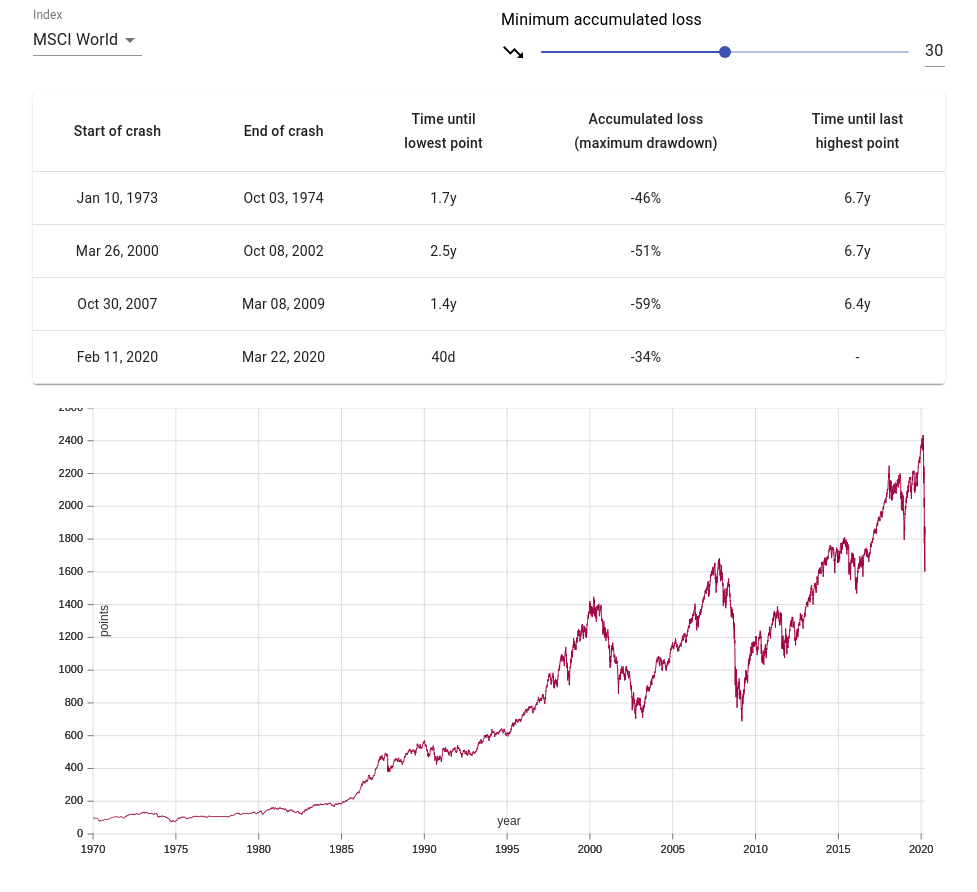
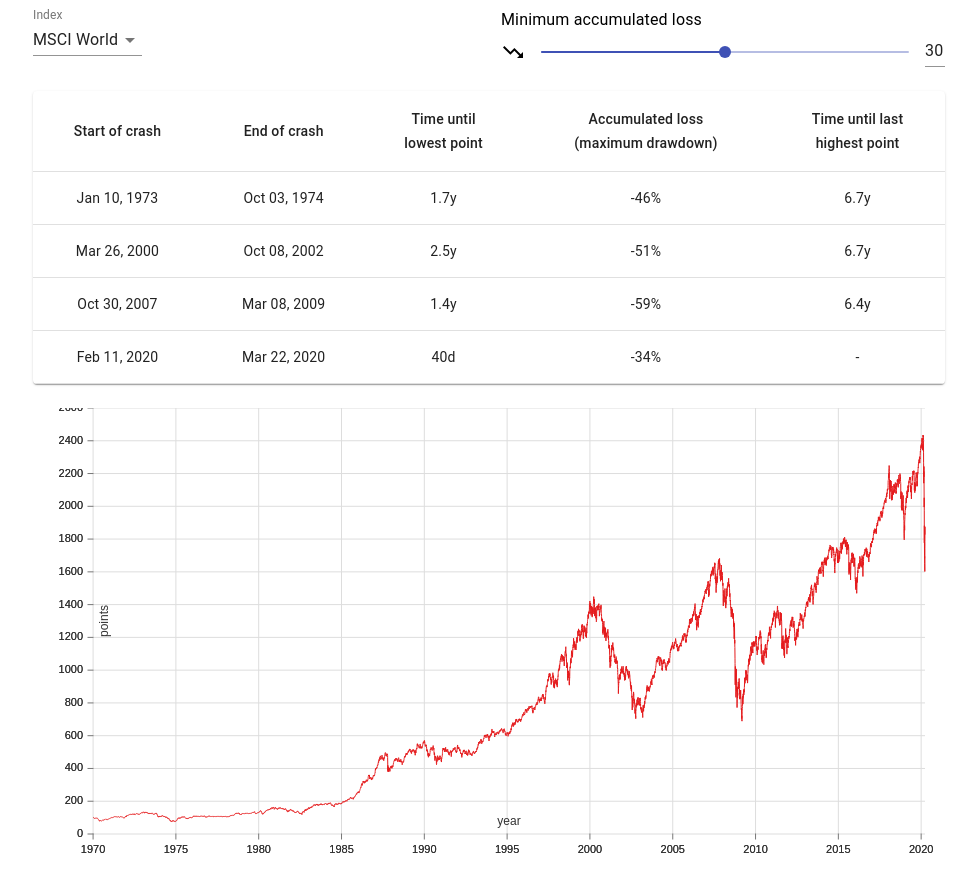
Before and after one commit to jansepke/historic-stock-market-crashes, a React (Vite) app: page / in a window 1280 px wide. Shown: the top 892 px of the page, without its empty margins (151-1128 px from the left). Built offline with nearby package versions, Linux system fonts and the light colour scheme.

Commit message:
simplify chart data

```diff
--- a/src/App.js
+++ b/src/App.js
@@ -26,10 +26,7 @@ export default () => {
     setChartData([
       {
         id: "1",
-        data: data.map(({ price, date }) => ({
-          x: date.toISOString().substring(0, 10),
-          y: parseInt(price)
-        }))
+        data: data.map(({ price, date }) => ({ x: date, y: price }))
       }
     ]);
   };
--- a/src/chart/index.js
+++ b/src/chart/index.js
@@ -6,12 +6,8 @@ export default ({ data }) =>
     <ResponsiveLineCanvas
       data={data}
       margin={{ bottom: 50, left: 60, right: 20 }}
-      xScale={{
-        type: "time",
-        format: "%Y-%m-%d",
-        precision: "day"
-      }}
-      xFormat="time:%Y-%m-%d"
+      xScale={{ type: "time", precision: "day" }}
+      yScale={{ type: "linear", min: "auto" }}
       axisBottom={{
         format: "%Y",
         tickValues: "every 5 years",
@@ -22,7 +18,7 @@ export default ({ data }) =>
         legend: "points",
         legendOffset: 12
       }}
-      colors={{ scheme: "spectral" }}
+      colors={{ scheme: "set1" }}
       lineWidth={1}
       isInteractive={false}
       enablePoints={false}
```
